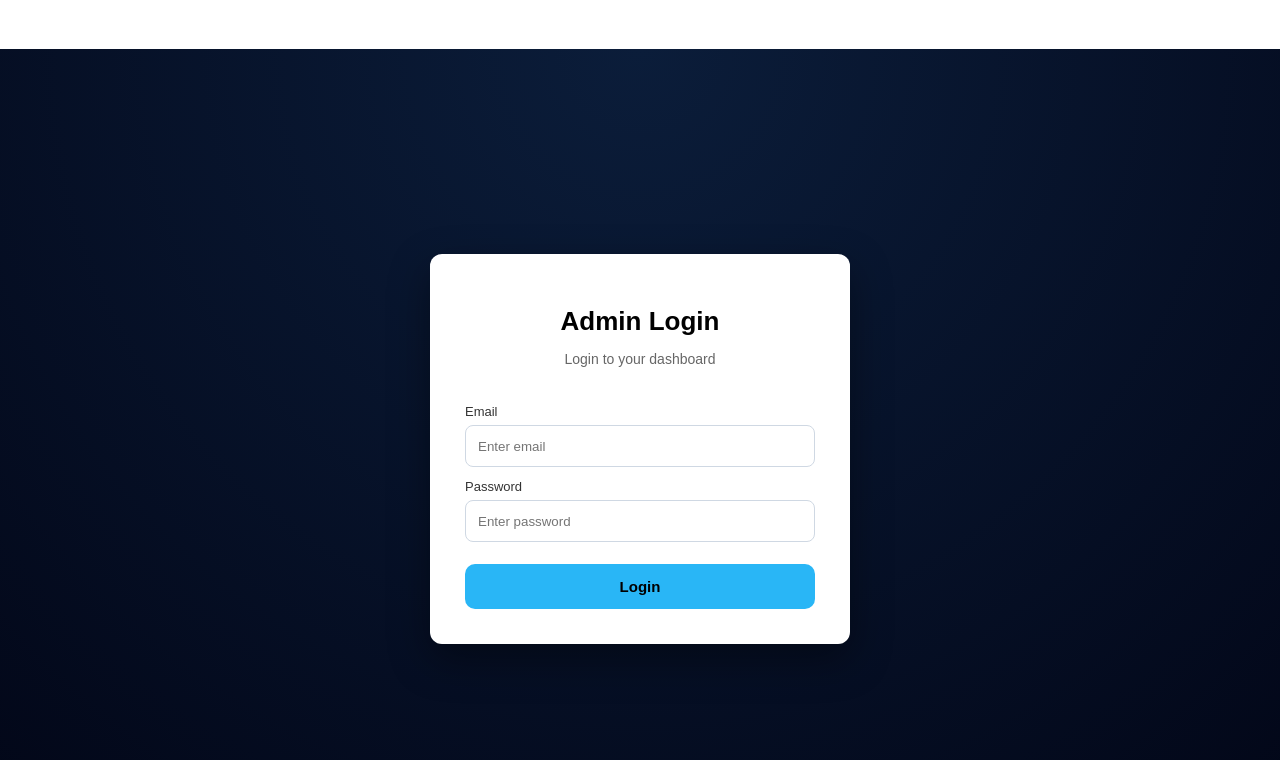
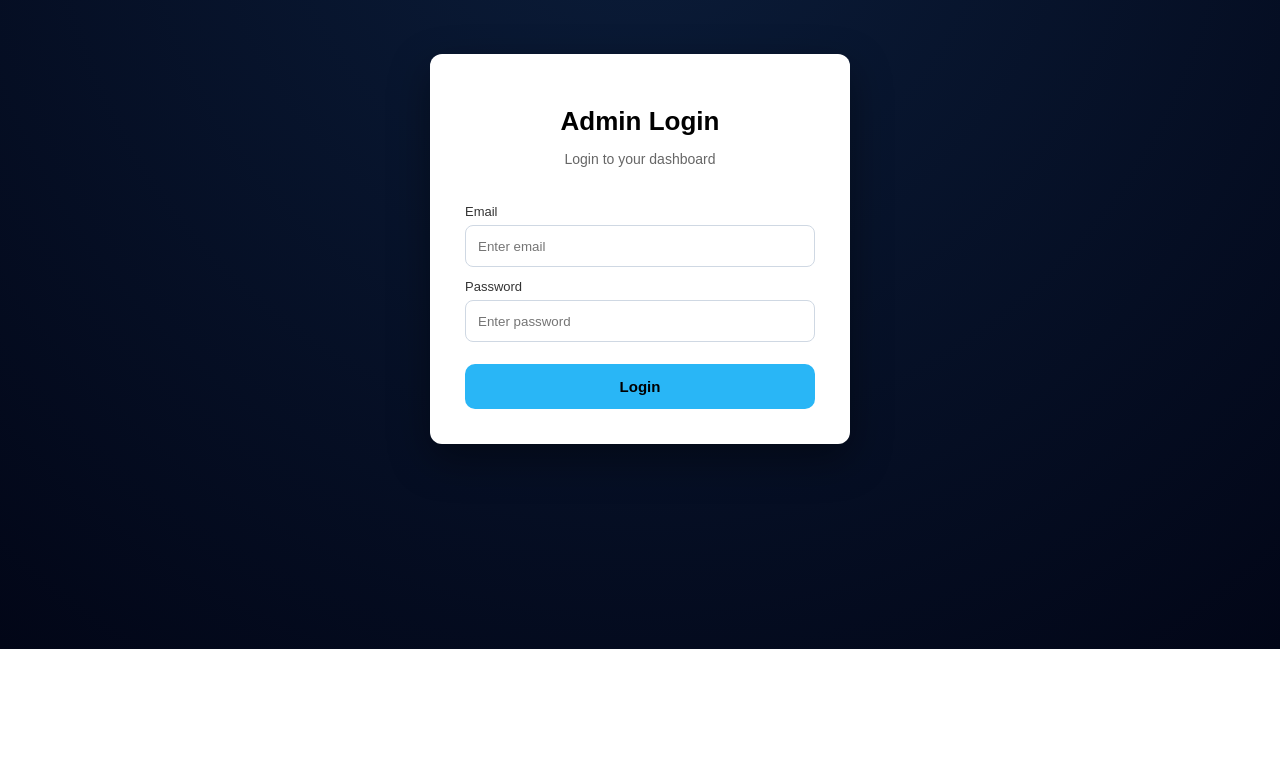
Before and after one commit to MSaad091/mern-ecommerce-app, a React (Vite) app in the folder admin-panel/: page / in a window 1280 px wide. Shown: the top 760 px of the page. Built offline with nearby package versions, Linux system fonts and the light colour scheme.

Commit message:
updatess

```diff
--- a/admin-panel/src/Stylesheets/Login.css
+++ b/admin-panel/src/Stylesheets/Login.css
@@ -12,6 +12,7 @@
   justify-content: center;
   align-items: center;
   padding: 20px;
+  margin-top: -200px;
 }
 
 /* ===== CARD ===== */
```
